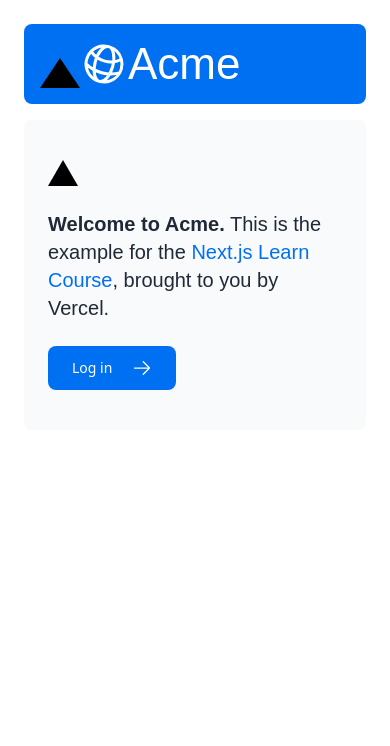
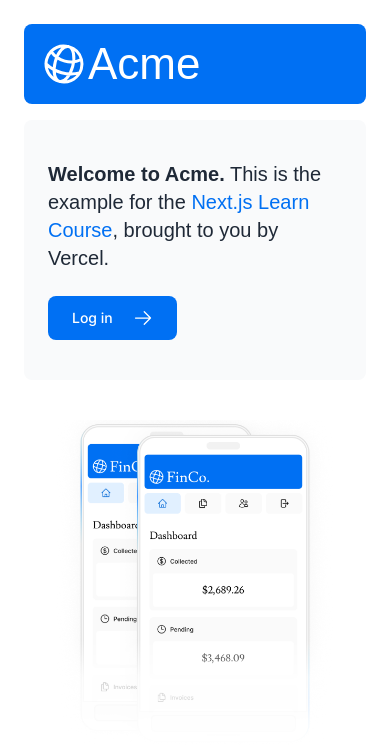
Before and after one commit to BraianPerez97/Next_Dashboard, a Next.js app in the folder nextjs-dashboard/: page / in a window 390 px wide. Shown: the top 746 px of the page. Built offline with nearby package versions, Linux system fonts and the light colour scheme; a web font is replaced by a local one.

Commit message:
Update fonts and add lazy loading for images mobile and desktop

```diff
--- a/nextjs-dashboard/app/layout.tsx
+++ b/nextjs-dashboard/app/layout.tsx
@@ -1,4 +1,6 @@
 import '@/app/ui/global.css';
+import { inter } from '@/app/ui/fonts';
+import { lusitana } from '@/app/ui/fonts';
 
 export default function RootLayout({
   children,
@@ -7,7 +9,7 @@
 }) {
   return (
     <html lang="en">
-      <body>{children}</body>
+      <body className={`${inter.className} antialiased`} >{children}</body>
     </html>
   );
 }
--- a/nextjs-dashboard/app/page.tsx
+++ b/nextjs-dashboard/app/page.tsx
@@ -3,6 +3,7 @@
 import Link from 'next/link';
 import styles from 'app/ui/home.module.css';
 import { lusitana } from '@/app/ui/fonts';
+import Image from 'next/image';
 export default function Page() {
   return (
     <main className="flex min-h-screen flex-col p-6">
@@ -12,7 +13,6 @@
       </div>
       <div className="mt-4 flex grow flex-col gap-4 md:flex-row">
         <div className="flex flex-col justify-center gap-6 rounded-lg bg-gray-50 px-6 py-10 md:w-2/5 md:px-20">
-        <div className="relative w-0 h-0 border-l-[15px] border-r-[15px] border-b-[26px] border-l-transparent border-r-transparent border-b-black"/>
 
           <p className={`${lusitana.className} text-xl text-gray-800 md:text-3xl md:leading-normal`}>
             <strong>Welcome to Acme.</strong> This is the example for the{' '}
@@ -30,6 +30,20 @@
         </div>
         <div className="flex items-center justify-center p-6 md:w-3/5 md:px-28 md:py-12">
           {/* Add Hero Images Here */}
+          <Image
+          src="/hero-desktop.png"
+          width={1000}
+          height={760}
+          className="hidden md:block"
+          alt="Screenshot of the dashboard project howing desktop version"
+          />
+          <Image
+          src="/hero-mobile.png"
+          width={560}
+          height={620}
+          className="block md:hidden"
+          alt="Screenshot of the dashboard project howing mobile version"
+          />
         </div>
       </div>
     </main>
--- a/nextjs-dashboard/app/ui/home.module.css
+++ b/nextjs-dashboard/app/ui/home.module.css
@@ -1,7 +1,7 @@
-.shape {
+/* .shape {
     height: 0;
     width: 0;
     border-bottom: 30px solid black;
     border-left: 20px solid transparent;
     border-right: 20px solid transparent;
-}
+} */
```
